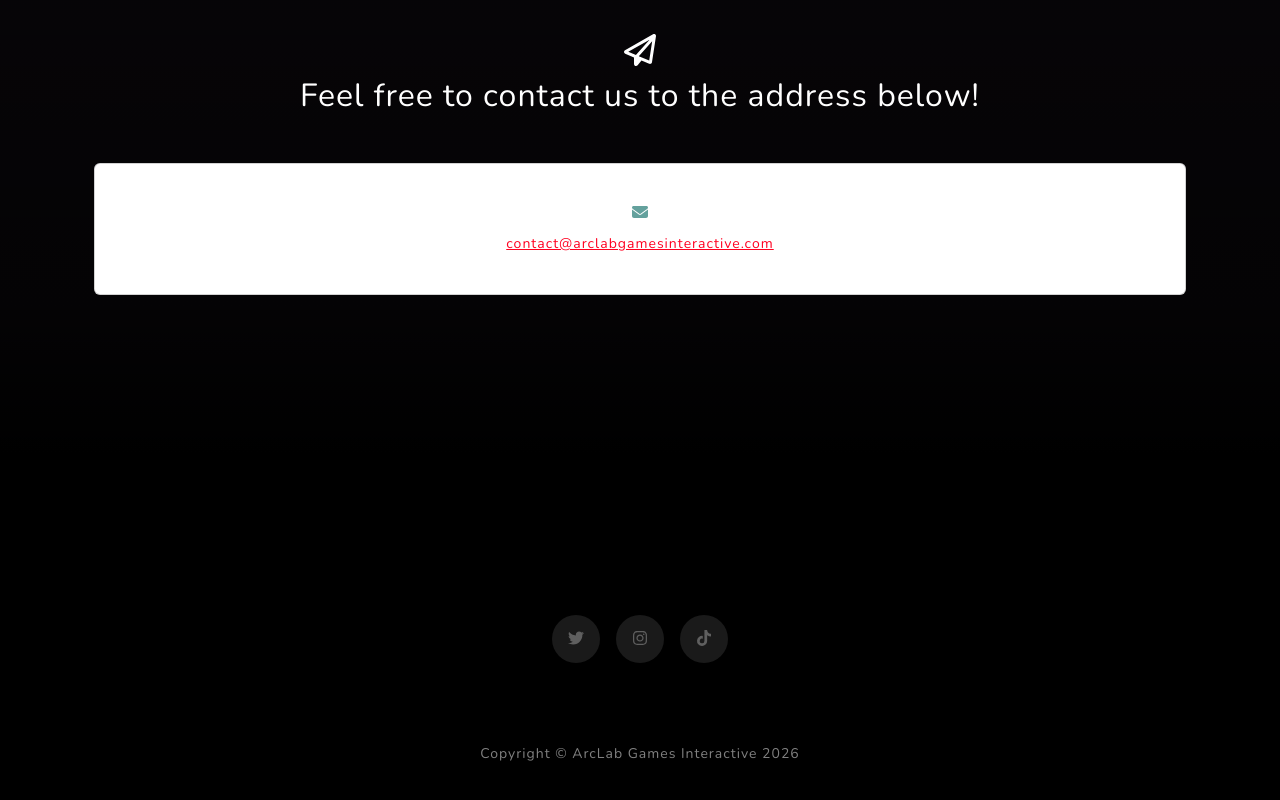
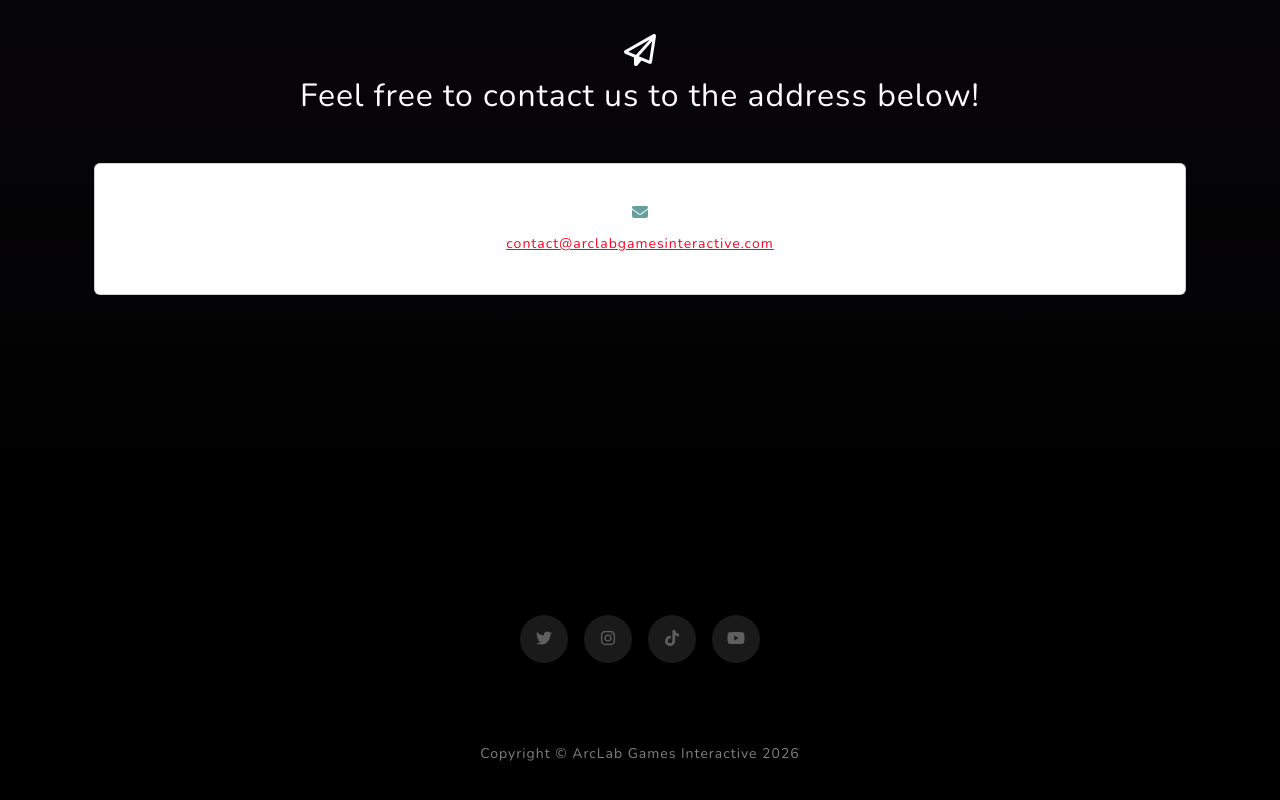
Before and after one commit to arclabgamesinteractive/arclabint-site, a plain HTML site: page index.html in a window 1280 px wide. Shown: the part 2101-2901 px from the top of the page. Drawn offline with nearby package versions, Linux system fonts and the light colour scheme.

Commit message:
Add files via upload

```diff
--- a/index.html
+++ b/index.html
@@ -109,7 +109,7 @@
                     <!-- <a class="mx-2" href="#!"><i class="fab fa-facebook-f"></i></a>-->
                     <a class="mx-2" href="https://www.instagram.com/arclabgamesinteractive/"><i class="fab fa-instagram"></i></a>
                     <a class="mx-2" href="https://www.tiktok.com/@arclabgamesinteractive"><i class="fab fa-tiktok"></i></a>
-                    <!-- <a class="mx-2" href="#!"><i class="fab fa-youtube"></i></a>-->
+                    <a class="mx-2" href="https://www.youtube.com/@ArclabGamesInteractive"><i class="fab fa-youtube"></i></a>
 
                 </div>
             </div>
```
